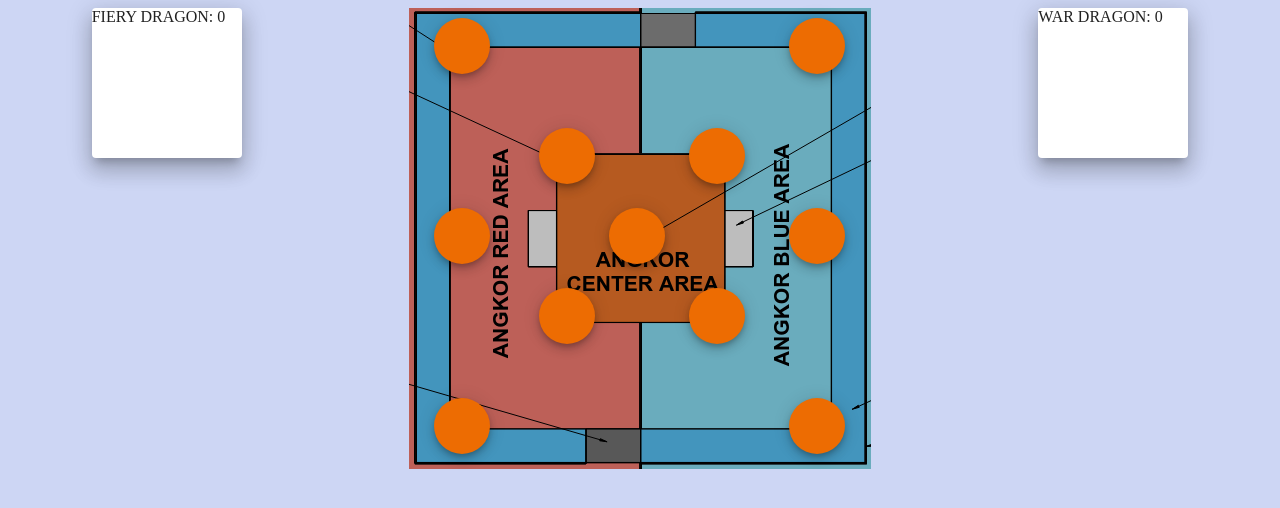
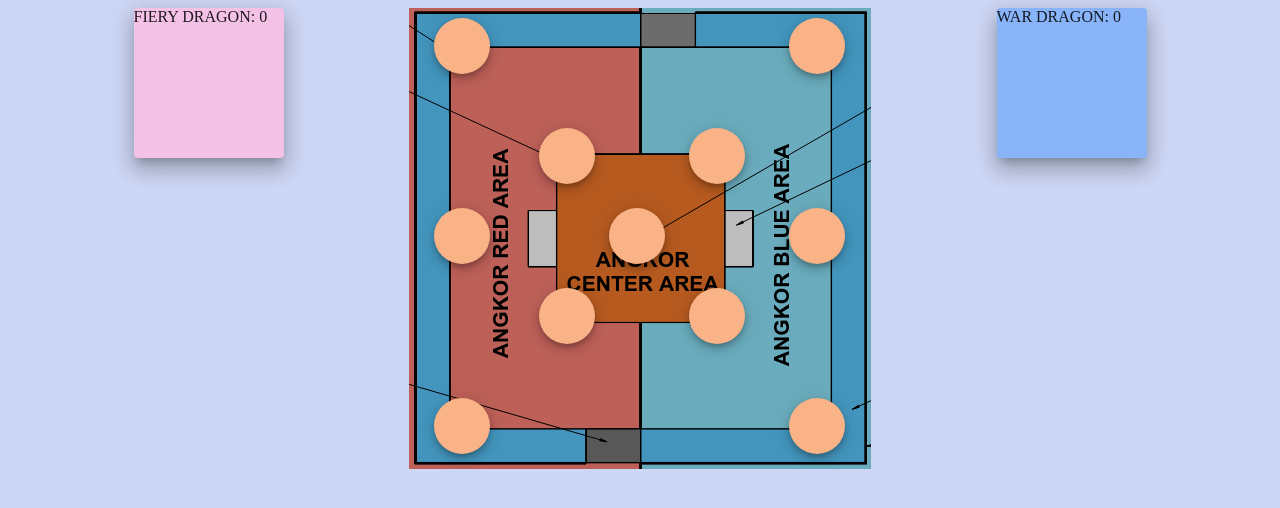
Before and after one commit to nc108x/2023-scoreboard, a React (Create React App) app: page / in a window 1280 px wide. Shown: the top 508 px of the page. Built offline with nearby package versions, Linux system fonts and the light colour scheme.

Commit message:
Update colors

```diff
--- a/src/App.js
+++ b/src/App.js
@@ -1,4 +1,7 @@
 import { useState } from "react";
+import Grid from "@mui/material/Grid";
+/* import Box from "@mui/material/Box"; */
+
 import Gamefield from "./components/Gamefield.js";
 import Info from "./components/Info.js";
 
@@ -68,17 +71,30 @@ function App() {
   let [redScore, blueScore] = checkScore();
 
   return (
-    <div className="main">
-      <Info score={redScore} dragonName={redDragon} />
+    <>
+      <Grid
+        container
+        direction="row"
+        justifyContent="space-evenly"
+        sx={{ position: "relative", height: "462px" }}
+      >
+        <Grid item>
+          <Info score={redScore} dragonName={redDragon} color="red" />
+        </Grid>
 
-      <Gamefield
-        poles={poles}
-        redScoreHandler={redScoreHandler}
-        blueScoreHandler={blueScoreHandler}
-      />
+        <Grid item>
+          <Gamefield
+            poles={poles}
+            redScoreHandler={redScoreHandler}
+            blueScoreHandler={blueScoreHandler}
+          />
+        </Grid>
 
-      <Info score={blueScore} dragonName={blueDragon} />
-    </div>
+        <Grid item>
+          <Info score={blueScore} dragonName={blueDragon} color="blue" />
+        </Grid>
+      </Grid>
+    </>
   );
 }
 
--- /dev/null
+++ b/src/Theme.js
@@ -0,0 +1,20 @@
+import { createTheme } from "@mui/material/styles";
+
+const theme = createTheme({
+  palette: {
+    redTeam: {
+      main: "#f5c2e7",
+      dark: "#f4b8e4",
+    },
+    blueTeam: {
+      main: "#89b4fa",
+      dark: "#8caaee",
+    },
+    standbyColor: {
+      main: "#fab387",
+      dark: "#ef9f76",
+    },
+  },
+});
+
+export default theme;
--- a/src/components/Info.js
+++ b/src/components/Info.js
@@ -1,15 +1,29 @@
 import Paper from "@mui/material/Paper";
+import theme from "../Theme.js";
+import { ThemeProvider } from "@mui/material/styles";
 
-export default function Info({ score, dragonName }) {
+export default function Info({ score, dragonName, color }) {
+  let bgColor;
+  if (color == "red") {
+    bgColor = "redTeam.main";
+  } else {
+    bgColor = "blueTeam.main";
+  }
+
   return (
+    <>
+      <ThemeProvider theme={theme}>
         <Paper
           elevation={13}
           sx={{
             width: "150px",
             height: "150px",
+            backgroundColor: bgColor,
           }}
         >
           {dragonName + " DRAGON: \n" + score}
         </Paper>
+      </ThemeProvider>
+    </>
   );
 }
--- a/src/components/Pole.js
+++ b/src/components/Pole.js
@@ -1,4 +1,6 @@
 import Fab from "@mui/material/Fab";
+import theme from "../Theme.js";
+import { ThemeProvider } from "@mui/material/styles";
 
 export default function Pole({
   pos,
@@ -7,20 +9,21 @@ export default function Pole({
   blueScoreHandler,
 }) {
   /* determine current of pole */
-  /* TODO fix the colors */
   let color =
     rings.at(-1) == "red"
-      ? "error"
+      ? "redTeam"
       : rings.at(-1) == "blue"
-      ? "info"
-      : "warning";
+      ? "blueTeam"
+      : "standbyColor";
 
   return (
+    <ThemeProvider theme={theme}>
       <Fab
         color={color}
         onClick={redScoreHandler}
         onContextMenu={blueScoreHandler}
         sx={{ position: "absolute", top: pos }}
       ></Fab>
+    </ThemeProvider>
   );
 }
```
Lines whose indentation alone changed are shown as unchanged.
